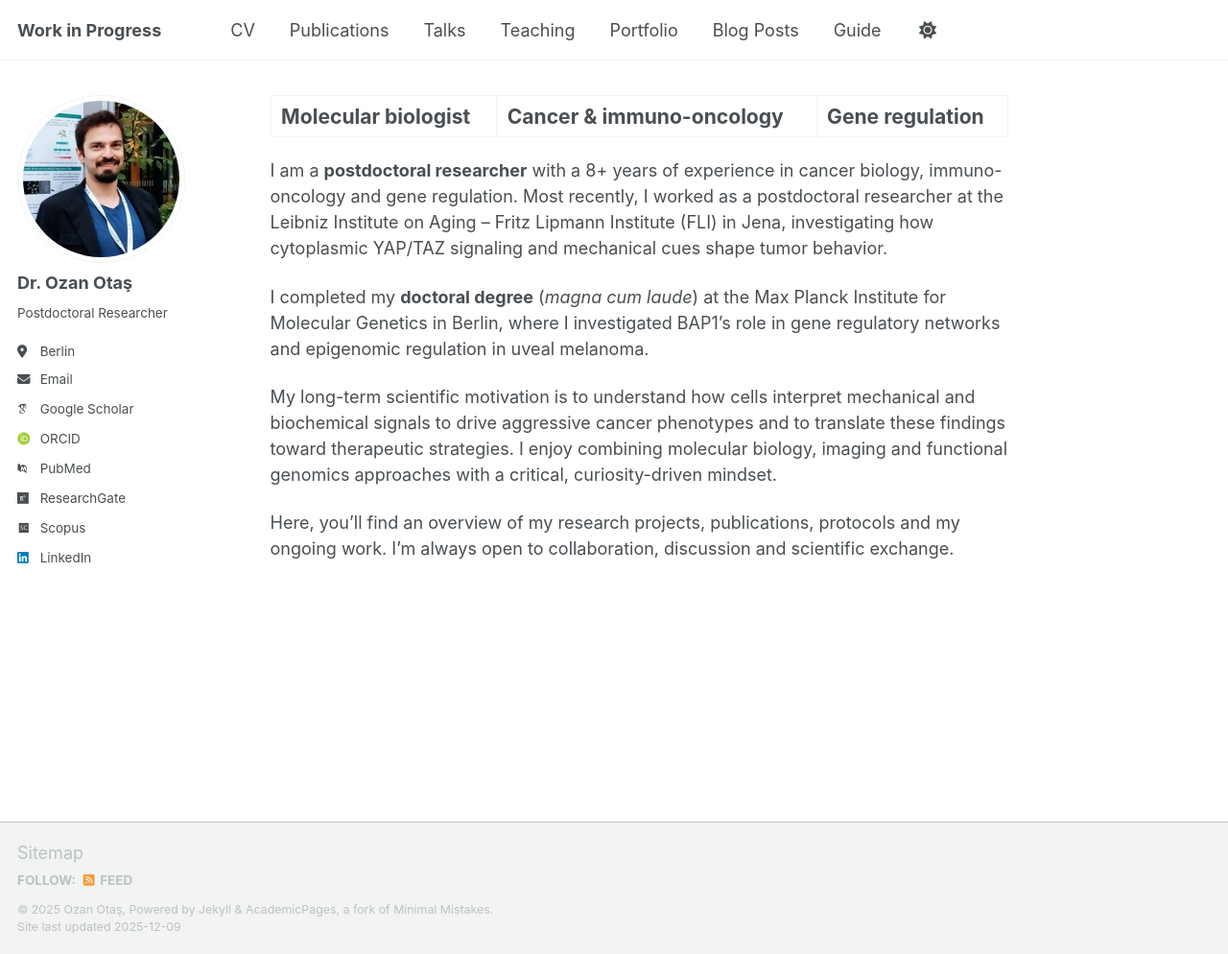
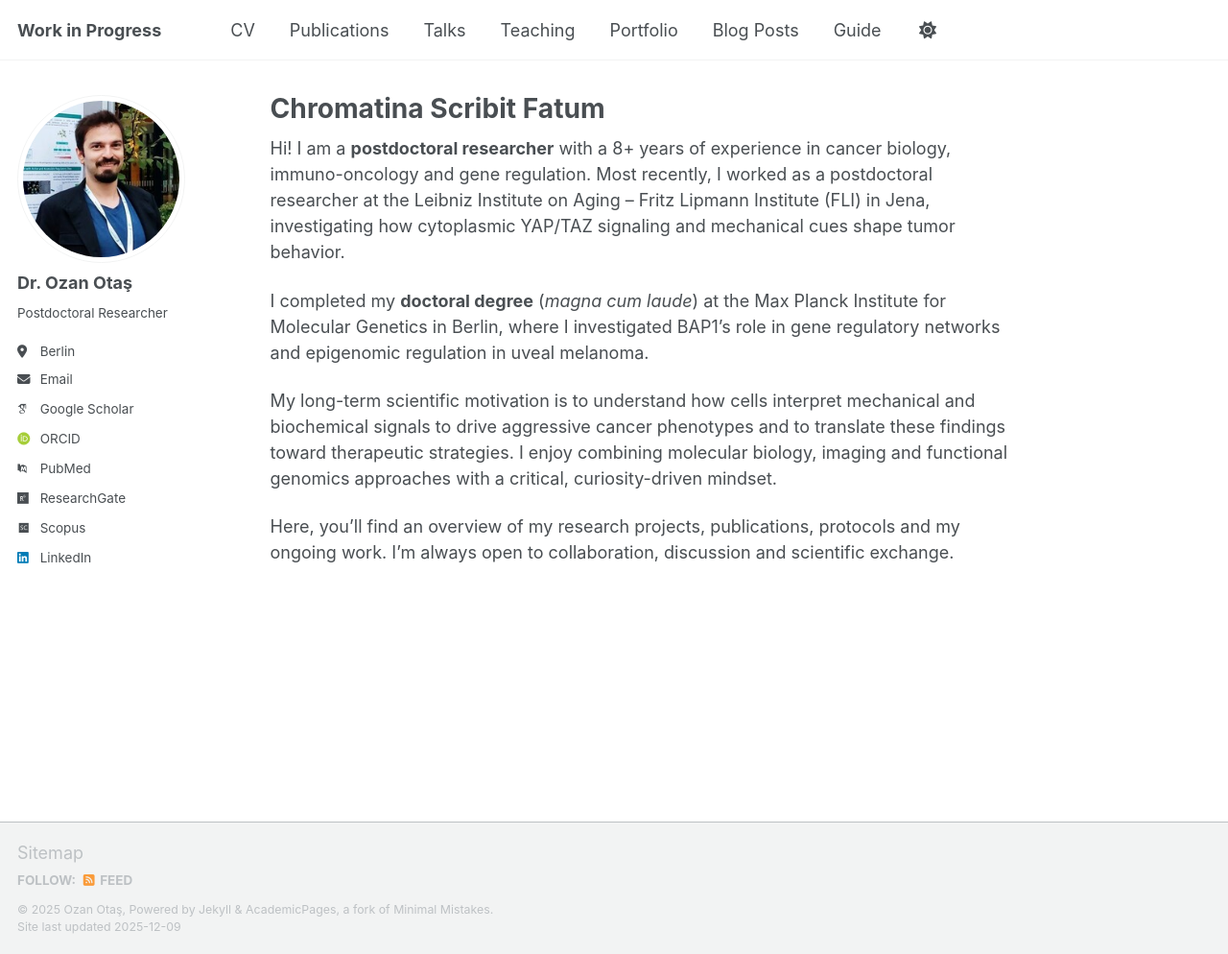
Before and after one commit to OzanOtas/ozanotas.github.io, a Jekyll site: the page built from _pages/about.md, in a window 1280 px wide and 994 px high. Shown: the whole window at 96% size. Built offline with Jekyll 4.4.1, drawn with Linux system fonts in a browser that asks for light colours; some web fonts are replaced; a script that is not in the unit is left out.

Commit message:
Revise title and streamline about section
Updated the title and removed duplicate introduction.

```diff
--- a/_pages/about.md
+++ b/_pages/about.md
@@ -1,13 +1,12 @@
 ---
 permalink: /
-title: "Molecular biologist | Cancer & immuno-oncology | Gene regulation"
+title: "Chromatina Scribit Fatum"
 author_profile: true
 redirect_from:
   - /about/
   - /about.html
 ---
-
-I am a **postdoctoral researcher** with a 8+ years of experience in cancer biology, immuno-oncology and gene regulation. Most recently, I worked as a postdoctoral researcher at the Leibniz Institute on Aging – Fritz Lipmann Institute (FLI) in Jena, investigating how cytoplasmic YAP/TAZ signaling and mechanical cues shape tumor behavior.
+Hi! I am a **postdoctoral researcher** with a 8+ years of experience in cancer biology, immuno-oncology and gene regulation. Most recently, I worked as a postdoctoral researcher at the Leibniz Institute on Aging – Fritz Lipmann Institute (FLI) in Jena, investigating how cytoplasmic YAP/TAZ signaling and mechanical cues shape tumor behavior.
 
 I completed my **doctoral degree** (*magna cum laude*) at the Max Planck Institute for Molecular Genetics in Berlin, where I investigated BAP1's role in gene regulatory networks and epigenomic regulation in uveal melanoma.
 
```
